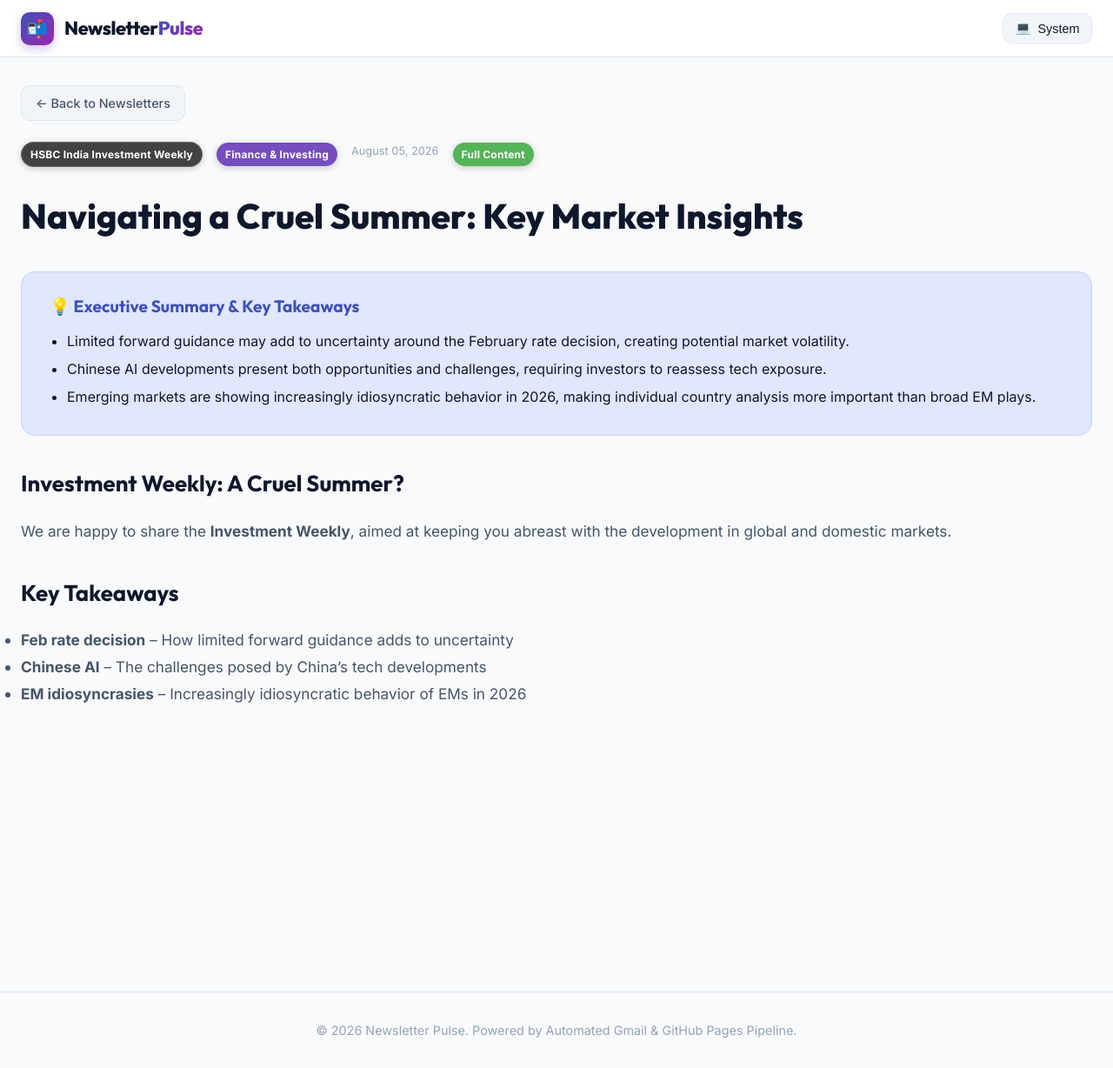
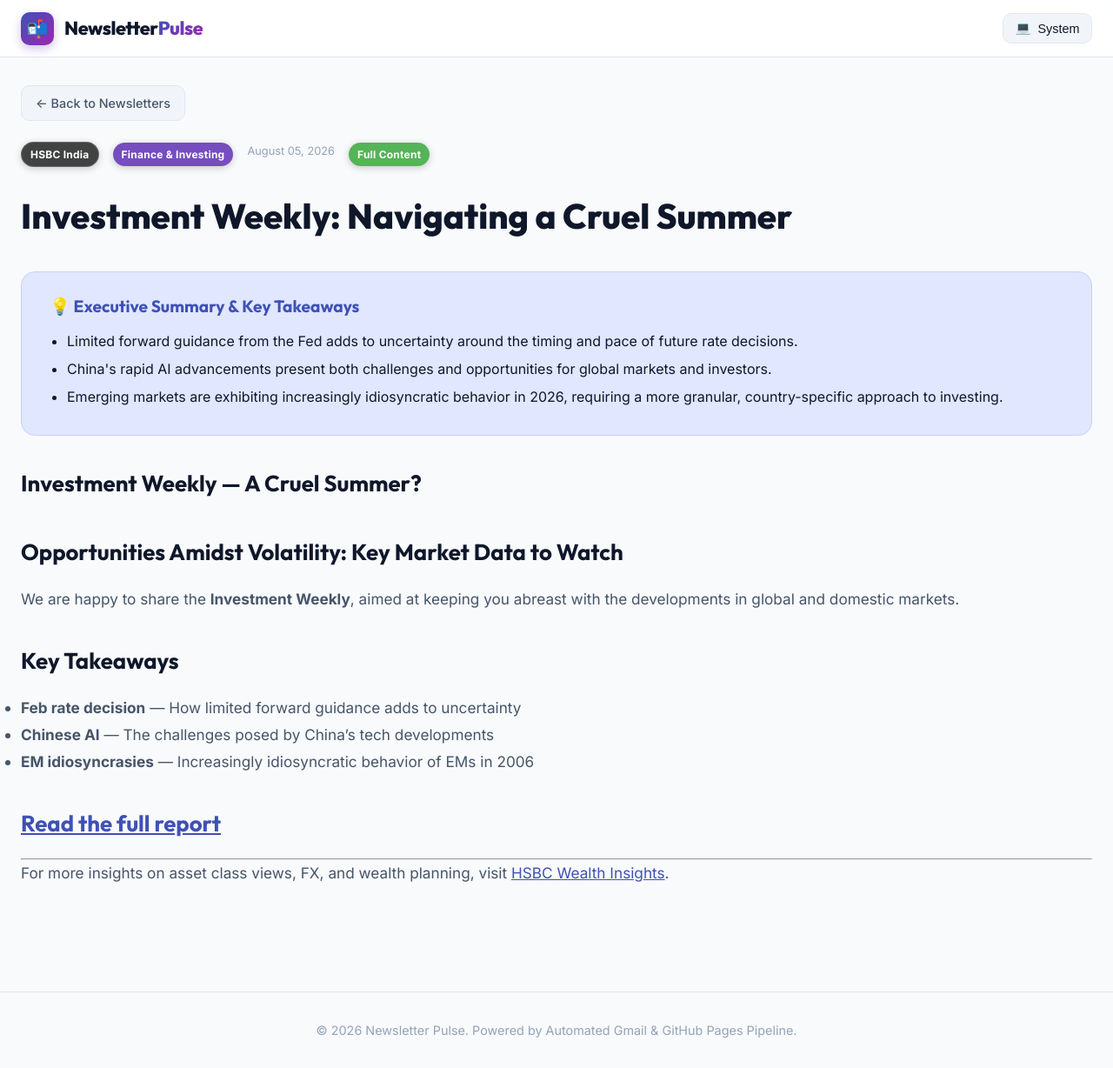
Before and after one commit to vampcoder/daily-newsletters, a Jekyll site: the page built from _posts/2026-08-05-investment-weekly-3-august-2026-iw-a-cruel-summer.md, in a window 1280 px wide and 1228 px high. Shown: the whole window at 87% size. Built offline with Jekyll 4.4.1, drawn with Linux system fonts in a browser that asks for light colours.

Commit message:
Update newsletter: Investment Weekly 3 August 2026 'IW': A cruel summer?

```diff
--- a/_posts/2026-08-05-investment-weekly-3-august-2026-iw-a-cruel-summer.md
+++ b/_posts/2026-08-05-investment-weekly-3-august-2026-iw-a-cruel-summer.md
@@ -1,25 +1,33 @@
 ---
 layout: post
-title: "Navigating a Cruel Summer: Key Market Insights"
+title: "Investment Weekly: Navigating a Cruel Summer"
 date: 2026-08-05 18:11:04 +0800
-source: "HSBC India Investment Weekly"
+source: "HSBC India"
 category: "Finance & Investing"
-excerpt: "This week's Investment Weekly from HSBC India covers the impact of limited forward guidance on the upcoming February rate decision, the market challenges posed by Chinese AI developments, and the increasingly idiosyncratic behavior of emerging markets in 2026. It provides a concise overview of key global and domestic market developments to help investors stay informed amid volatility."
+excerpt: "This edition of HSBC's Investment Weekly focuses on the key market uncertainties of the season: the impact of limited forward guidance from the Federal Reserve, the growing influence of Chinese AI developments, and the increasingly idiosyncratic behavior of emerging markets. It provides investors with a framework for identifying opportunities amidst the volatility."
 theme_gradient: "linear-gradient(135deg, #3f51b5 0%, #303f9f 100%)"
 image: "http://mail.hsbc.com.hk/in/mm_invtwklyrep_030826/images/header_img.jpg"
 is_summary: false
 key_takeaways:
-  - "Limited forward guidance may add to uncertainty around the February rate decision, creating potential market volatility."
-  - "Chinese AI developments present both opportunities and challenges, requiring investors to reassess tech exposure."
-  - "Emerging markets are showing increasingly idiosyncratic behavior in 2026, making individual country analysis more important than broad EM plays."
+  - "Limited forward guidance from the Fed adds to uncertainty around the timing and pace of future rate decisions."
+  - "China's rapid AI advancements present both challenges and opportunities for global markets and investors."
+  - "Emerging markets are exhibiting increasingly idiosyncratic behavior in 2026, requiring a more granular, country-specific approach to investing."
 ---
 
-# Investment Weekly: A Cruel Summer?
+# Investment Weekly — A Cruel Summer?
 
-We are happy to share the **Investment Weekly**, aimed at keeping you abreast with the development in global and domestic markets.
+## Opportunities Amidst Volatility: Key Market Data to Watch
+
+We are happy to share the **Investment Weekly**, aimed at keeping you abreast with the developments in global and domestic markets.
 
 ## Key Takeaways
 
-- **Feb rate decision** – How limited forward guidance adds to uncertainty
-- **Chinese AI** – The challenges posed by China's tech developments
-- **EM idiosyncrasies** – Increasingly idiosyncratic behavior of EMs in 2026
+- **Feb rate decision** — How limited forward guidance adds to uncertainty
+- **Chinese AI** — The challenges posed by China's tech developments
+- **EM idiosyncrasies** — Increasingly idiosyncratic behavior of EMs in 2006
+
+## [Read the full report](https://webtrack-brickstreetconnect-mkt-prd.hsbc.com.hk/QWFAQUJCWV5dXVBXSlZUV0NCQUFDW0JYVFZNTVFWQEVCQQ%3D%3D)
+
+---
+
+For more insights on asset class views, FX, and wealth planning, visit [HSBC Wealth Insights](https://webtrack-brickstreetconnect-mkt-prd.hsbc.com.hk/QWFAQUJCWV5dXVBXSlZUV0NCQUFDW0JYVFZNTVFUQkBJSg%3D%3D).
```
